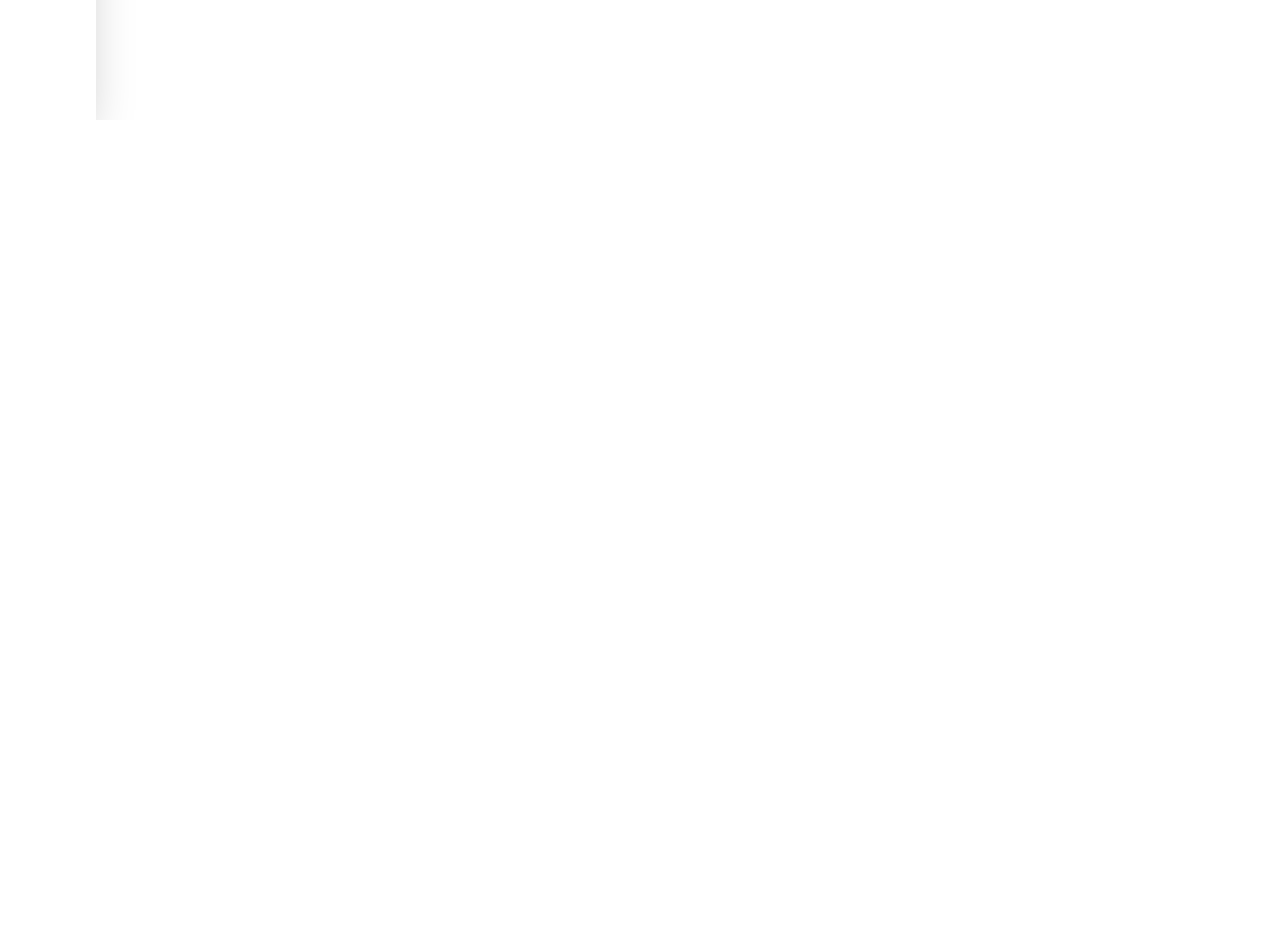
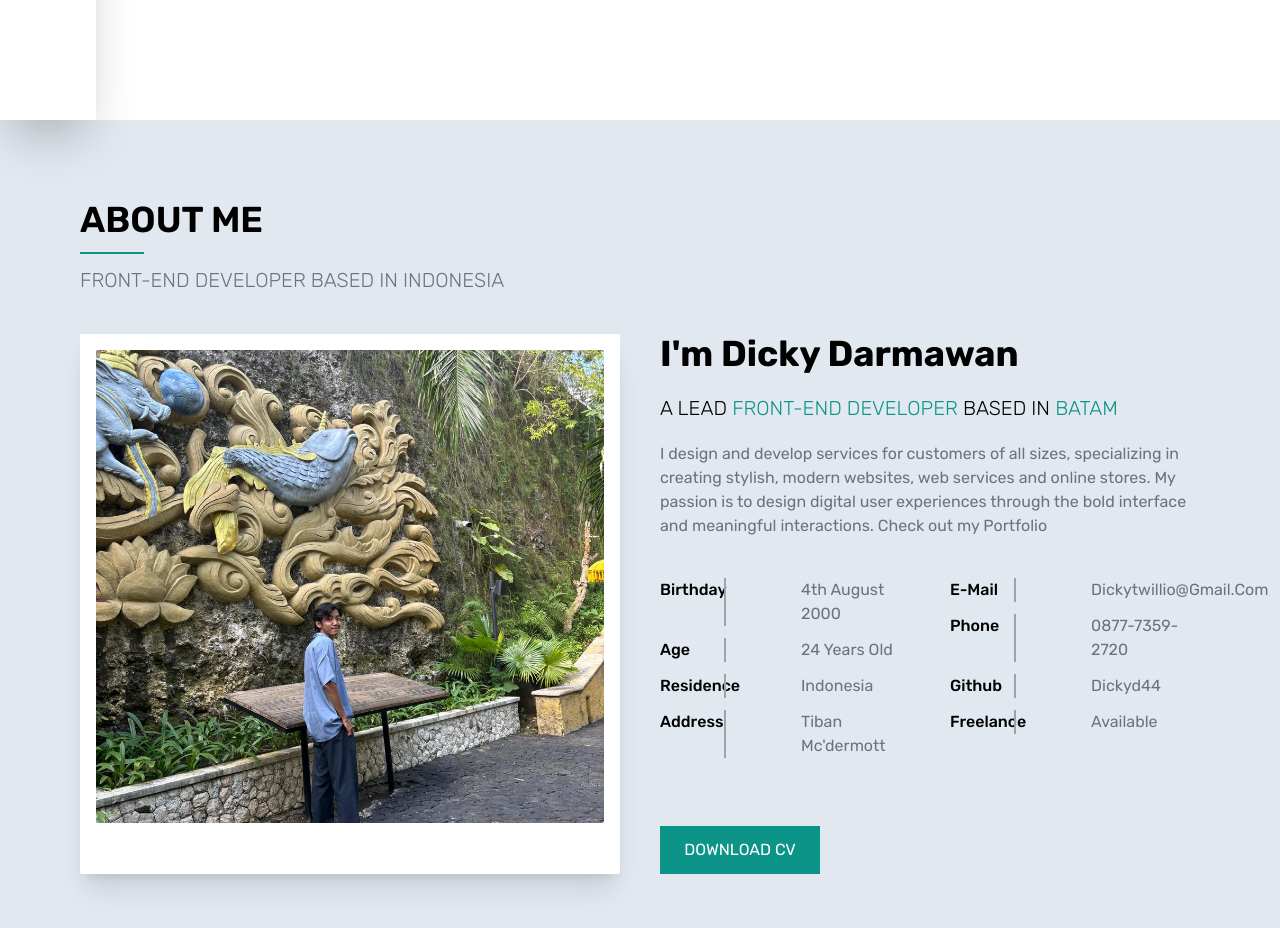
Before and after one commit to dickyd44/portfolio, a Next.js app: page / in a window 1280 px wide. Shown: the part 680-1608 px from the top of the page. Before the commit the page ends 800 px from the top, so only its background shows below. Built offline with nearby package versions, Linux system fonts and the light colour scheme.

Commit message:
add section about me

```diff
--- a/app/page.tsx
+++ b/app/page.tsx
@@ -1,9 +1,11 @@
+import AboutSection from "@/src/components/organisms/about";
 import HomeSection from "@/src/components/organisms/home";
 
 export default function Home() {
   return (
-    <main>
+    <main className="w-full">
       <HomeSection />
+      <AboutSection />
     </main>
   );
 }
--- /dev/null
+++ b/src/components/organisms/about/index.tsx
@@ -0,0 +1,134 @@
+import Profile from "@/src/assets/about/profile.jpeg";
+import Image from "next/image";
+
+const IDENTITY = [
+  {
+    title: "birthday",
+    subtitle: "4th august 2000",
+  },
+  {
+    title: "age",
+    subtitle: "24 years old",
+  },
+  {
+    title: "residence",
+    subtitle: "indonesia",
+  },
+  {
+    title: "address",
+    subtitle: "tiban mc'dermott",
+  },
+];
+
+const ACCOUNT = [
+  {
+    title: "e-mail",
+    subtitle: "dickytwillio@gmail.com",
+  },
+  {
+    title: "phone",
+    subtitle: "0877-7359-2720",
+  },
+  {
+    title: "github",
+    subtitle: "dickyd44",
+  },
+  {
+    title: "freelance",
+    subtitle: "available",
+  },
+];
+
+export default function AboutSection() {
+  return (
+    <section className="bg-slate-200 min-h-screen flex items-center">
+      <div className="container py-20">
+        <h1 className="text-4xl uppercase font-semibold">About Me</h1>
+        <div className="my-3 border-[1px] border-teal-600 w-16" />
+        <p className="uppercase text-xl font-light text-zinc-500">
+          Front-End Developer based in Indonesia
+        </p>
+
+        <div className="grid grid-cols-1 md:grid-cols-2 gap-10 mt-10">
+          <div className="bg-white rounded-sm shadow-xl p-4 w-auto">
+            <Image
+              src={Profile}
+              alt="profile"
+              width={1000}
+              height={1000}
+              className="object-cover w-full h-[473px] rounded-sm"
+            />
+          </div>
+
+          <div>
+            <h2 className="text-4xl font-bold">I&apos;m Dicky Darmawan</h2>
+            <h4 className="uppercase text-xl font-light py-5">
+              a lead&nbsp;
+              <span className="text-teal-600">front-end developer</span> based
+              in <span className="text-teal-600">batam</span>
+            </h4>
+            <p className="text-base text-zinc-500">
+              I design and develop services for customers of all sizes,
+              specializing in creating stylish, modern websites, web services
+              and online stores. My passion is to design digital user
+              experiences through the bold interface and meaningful
+              interactions. Check out my Portfolio
+            </p>
+
+            <div className="grid grid-cols-1 md:grid-cols-2 gap-10 mt-10">
+              <div>
+                {IDENTITY.map((identity, idx) => (
+                  <div
+                    key={idx}
+                    className="relative grid grid-cols-1 md:grid-cols-2 place-items-center md:place-items-start mb-3 items-center"
+                  >
+                    {/* Left Column - Title */}
+                    <div className="pr-4 text-gray-800 font-medium capitalize">
+                      {identity.title}
+                    </div>
+
+                    {/* Divider Line */}
+                    <div className="absolute right-[11.5rem] top-0 h-full w-0.5 bg-zinc-400 hidden lg:block" />
+
+                    {/* Right Column - Subtitle */}
+                    <div className="pl-4 text-zinc-500 capitalize">
+                      {identity.subtitle}
+                    </div>
+                  </div>
+                ))}
+              </div>
+
+              <div>
+                {ACCOUNT.map((account, idx) => (
+                  <div
+                    key={idx}
+                    className="relative grid grid-cols-1 md:grid-cols-2 place-items-center md:place-items-start mb-3 items-center"
+                  >
+                    {/* Left Column - Title */}
+                    <div className="pr-4 text-gray-800 font-medium capitalize">
+                      {account.title}
+                    </div>
+
+                    {/* Divider Line */}
+                    <div className="absolute right-[11.5rem] top-0 h-full w-0.5 bg-zinc-400 hidden lg:block" />
+
+                    {/* Right Column - Subtitle */}
+                    <div className="pl-4 text-zinc-500 capitalize">
+                      {account.subtitle}
+                    </div>
+                  </div>
+                ))}
+              </div>
+            </div>
+
+            <div className="flex justify-center md:justify-start items-center mt-14">
+              <div className="uppercase bg-teal-600 text-white w-40 h-12 flex justify-center items-center">
+                download cv
+              </div>
+            </div>
+          </div>
+        </div>
+      </div>
+    </section>
+  );
+}
--- a/src/components/organisms/home/index.tsx
+++ b/src/components/organisms/home/index.tsx
@@ -37,7 +37,7 @@ export default function HomeSection() {
   }, [currentLetterIndex, currentTextIndex, isReversing]);
 
   return (
-    <section className="container flex items-center min-h-screen">
+    <section id="home" className="container flex items-center min-h-screen">
       <div className="flex flex-col justify-center space-y-4">
         <h4 className="text-2xl font-medium">Hello there...</h4>
         <h2 className="text-7xl font-bold">Dicky Darmawan</h2>
--- a/src/layouts/sidebar/index.tsx
+++ b/src/layouts/sidebar/index.tsx
@@ -11,7 +11,7 @@ import { ContactIcon } from "@/src/assets/icon-sidebar";
 const SIDEBAR_LINK = [
   {
     name: "Home",
-    link: "#",
+    link: "#home",
     icon: <HomeIcon />,
   },
   {
@@ -66,25 +66,13 @@ export default function Sidebar() {
   }, [scrollPos]);
 
   return (
-    <nav className="relative">
-      <div className="h-screen w-24 z-3 bg-white shadow-2xl relative">
-        <div className="flex flex-col h-full">
+    <nav className="fixed">
+      <div className="h-screen w-24 z-3 bg-white shadow-2xl">
+        <div className="flex flex-col">
           {/* icon */}
           <div className="h-11 bg-teal-600 flex items-center justify-center">
             <h1 className="text-center text-white font-semibold">dicky.</h1>
           </div>
-
-          {/* humberger */}
-          {/* <div
-          onClick={handleOpen}
-          className={`${
-            isOpen ? "open" : ""
-          } flex flex-col items-center w-fit gap-[7px] cursor-pointer md:hidden z-20`}
-        >
-          <span className="transition-all duration-500 ease-in-out h-[2px] w-5 bg-black-500 rounded-full"></span>
-          <span className="transition-all duration-500 ease-in-out h-[2px] w-4 bg-black-500 rounded-full"></span>
-          <span className="transition-all duration-500 ease-in-out h-[2px] w-5 bg-black-500 rounded-full"></span>
-        </div> */}
 
           {/* menu */}
           <div className="flex flex-col items-center text-black uppercase font-body w-full h-20">
@@ -104,6 +92,18 @@ export default function Sidebar() {
         </div>
       </div>
 
+      {/* humberger */}
+      {/* <div
+          onClick={handleOpen}
+          className={`${
+            isOpen ? "open" : ""
+          } flex flex-col items-center w-fit gap-[7px] cursor-pointer md:hidden z-20`}
+        >
+          <span className="transition-all duration-500 ease-in-out h-[2px] w-5 bg-black-500 rounded-full"></span>
+          <span className="transition-all duration-500 ease-in-out h-[2px] w-4 bg-black-500 rounded-full"></span>
+          <span className="transition-all duration-500 ease-in-out h-[2px] w-5 bg-black-500 rounded-full"></span>
+        </div> */}
+
       {/* navbar mobile menu */}
       {/* <NavbarDropdown isOpen={isOpen} /> */}
     </nav>
```
Also changed, not shown: src/assets/about/profile.jpeg (added).
